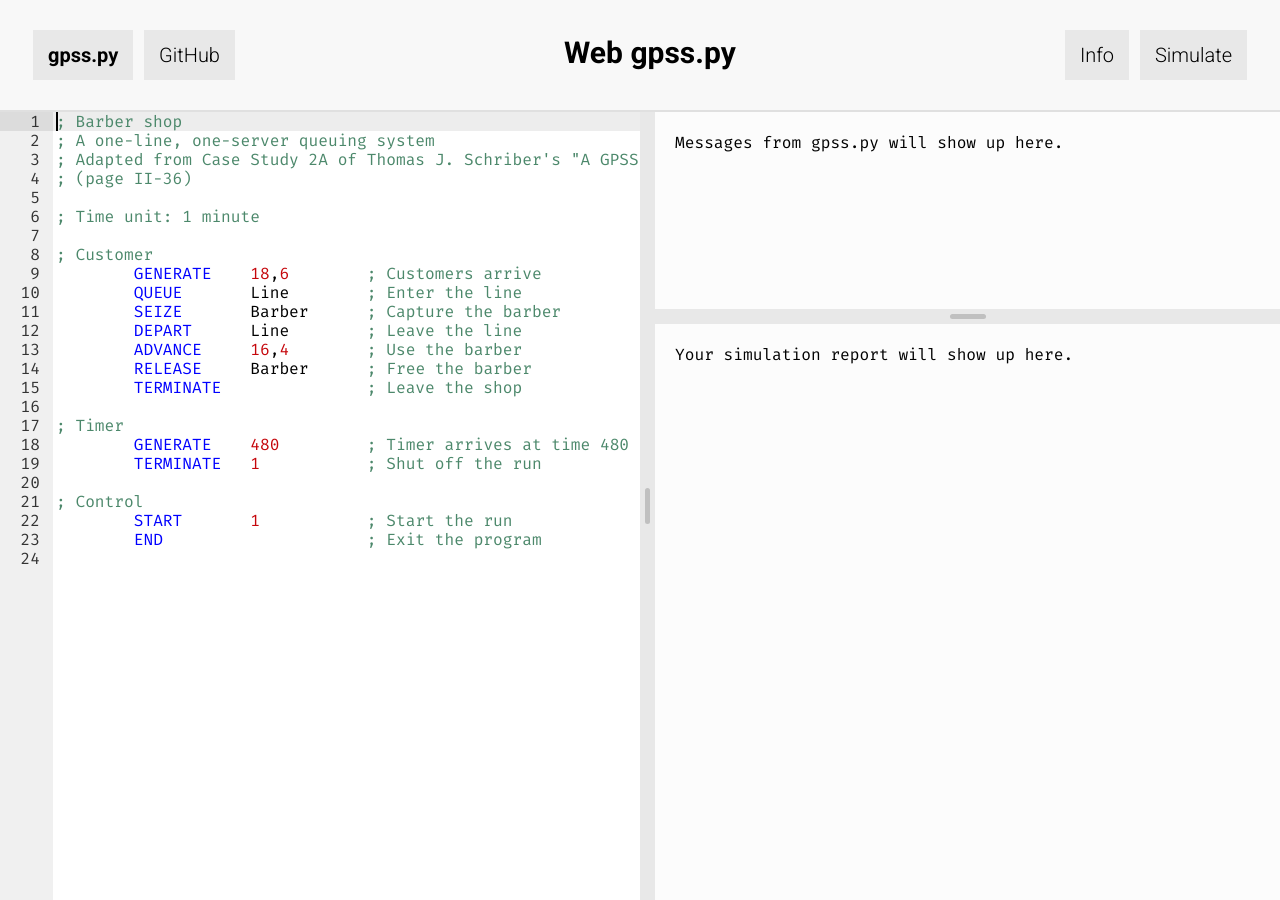
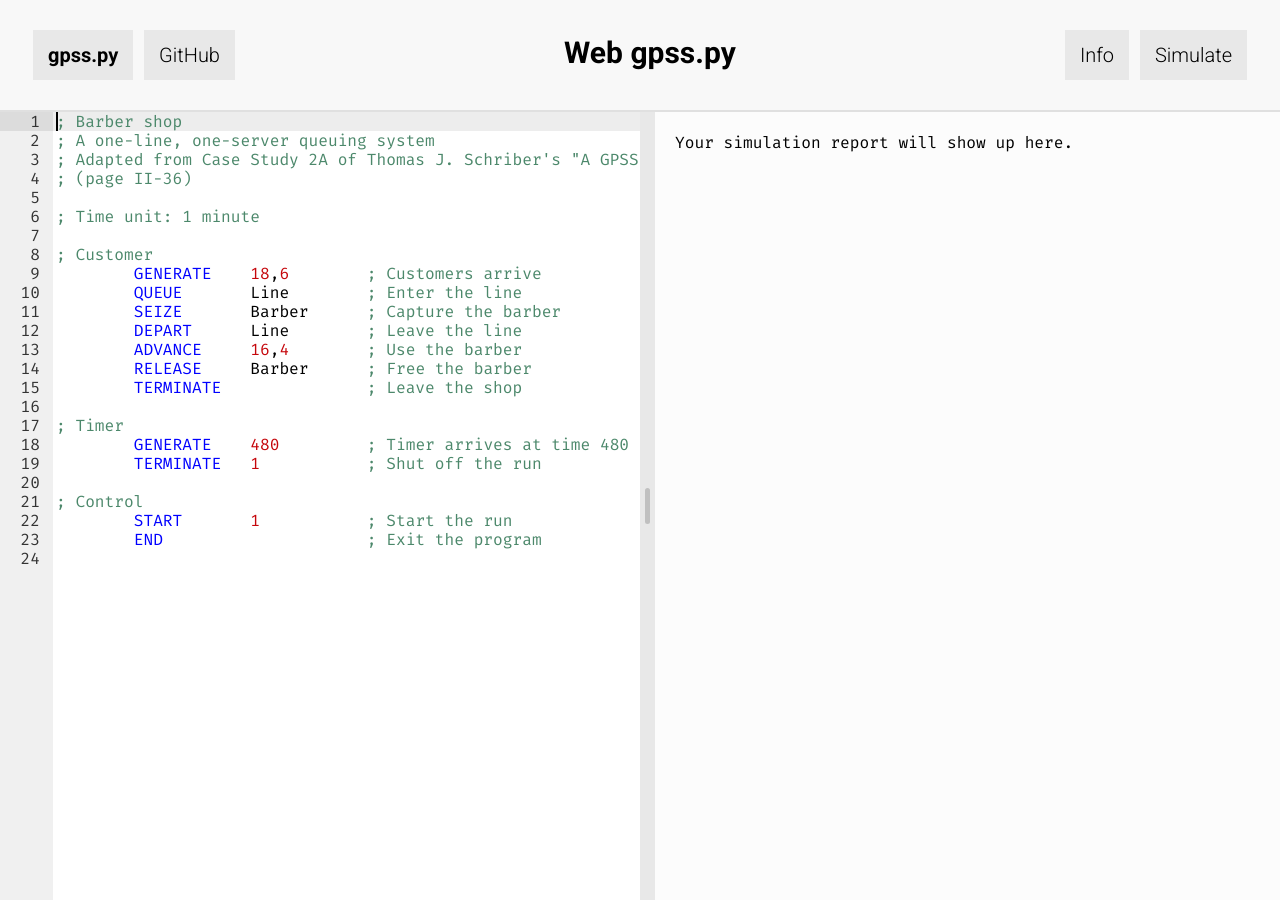
Before and after one commit to martendo/gpss.py, a Jekyll site: the page built from docs/web/index.md, in a window 1280 px wide. Built offline with Jekyll 4.4.1, drawn with Linux system fonts in a browser that asks for light colours; some of the changed lines change nothing that is shown.

Commit message:
Hide console box when empty

```diff
--- a/docs/web/index.md
+++ b/docs/web/index.md
@@ -40,11 +40,11 @@ navtitle: Web gpss.py
 </div>
 
 <section class="flex-container" id="response-container">
-  <div class="highlight" id="console-container">
-    <pre class="highlight"><code id="console">Messages from gpss.py will show up here.</code></pre>
+  <div class="highlight" id="console-container" style="display: none;">
+    <pre class="highlight"><code id="console"></code></pre>
   </div>
 
-  <div class="separator row" id="response-separator">
+  <div class="separator row" id="response-separator" style="display: none;">
     <div></div>
   </div>
 
--- a/docs/web/script.js
+++ b/docs/web/script.js
@@ -22,6 +22,8 @@ editor.focus();
 
 // Column resizing: Drag separator to resize
 const main = document.getElementById("main");
+const consoleContainer = document.getElementById("console-container");
+const responseSeparator = document.getElementById("response-separator");
 var dragging = null;
 [
   {
@@ -32,8 +34,8 @@ var dragging = null;
   },
   {
     container: document.getElementById("response-container"),
-    box: document.getElementById("console-container"),
-    separator: document.getElementById("response-separator"),
+    box: consoleContainer,
+    separator: responseSeparator,
     column: false,
   },
 ].forEach((resize) => {
@@ -116,7 +118,14 @@ document.getElementById("simulate-btn").addEventListener("click", () => {
         text: message.message,
       });
     }
-    console.textContent = messages.join("\n");
+    if (messages.length) {
+      console.textContent = messages.join("\n");
+      consoleContainer.style.display = "";
+      responseSeparator.style.display = "";
+    } else {
+      consoleContainer.style.display = "none";
+      responseSeparator.style.display = "none";
+    }
     editor.session.setAnnotations(annotations);
 
     output.textContent = data.report || data.message;
```
